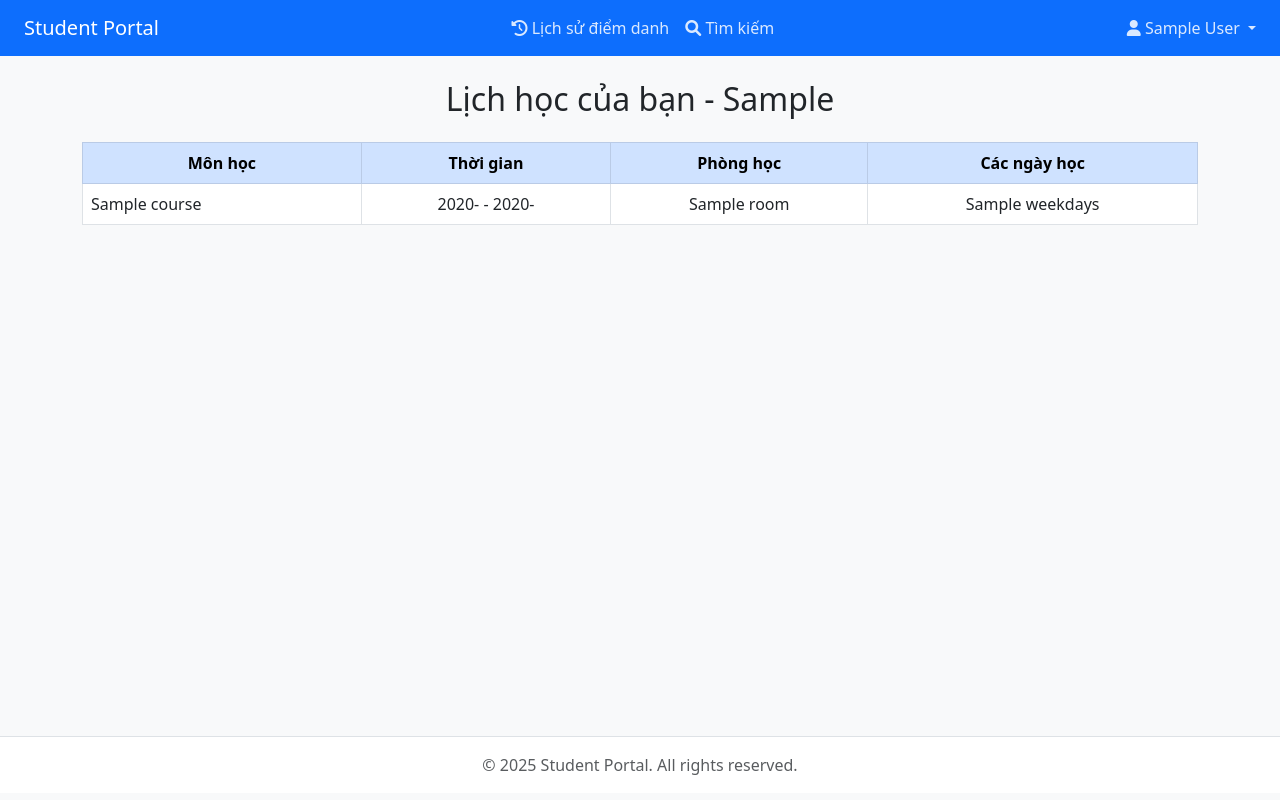
After one commit to bindut1/Student-Attendance, a Django app: template attendance/templates/student/schedule.html in a window 1280 px wide. The commit adds this page. Run offline with Django 5.2, Linux system fonts and the light colour scheme; the template is opened without the code that fills it: most values are stand-ins (such as "Sample title", 1, 10 or a date in 2020).

Commit message:
add schedule for student

```diff
--- a/attendance/templates/base.html
+++ b/attendance/templates/base.html
@@ -25,7 +25,7 @@
     <div class="container-fluid px-4">
         <a class="navbar-brand" href="#">Student Portal</a>
         <div class="d-flex">
-            <a href="#" class="nav-link me-3"><i class="fas fa-calendar"></i> Lịch học</a>
+
             <a href="#" class="nav-link me-3"><i class="fas fa-history"></i> Lịch sử điểm danh</a>
             <a href="{% url 'student_search' %}" class="nav-link me-3"><i class="fas fa-search"></i> Tìm kiếm</a>
         </div>
--- /dev/null
+++ b/attendance/templates/student/schedule.html
@@ -0,0 +1,39 @@
+{% extends 'base.html' %}
+
+{% block content %}
+<div class="container py-4">
+    <h2 class="mb-4 text-center">Lịch học của bạn - {{ current_day }}</h2>
+
+    {% if courses_today %}
+        <div class="table-responsive">
+            <table class="table table-bordered table-hover">
+                <thead class="table-primary">
+                    <tr class="text-center">
+                        <th>Môn học</th>
+                        <th>Thời gian</th>
+                        <th>Phòng học</th>
+                        <th>Các ngày học</th>
+                    </tr>
+                </thead>
+                <tbody>
+                    {% for course in courses_today %}
+                    <tr>
+                        <td>{{ course.course_name }}</td>
+                        <td class="text-center">
+                            {{ course.start_time|slice:":5" }} -
+                            {{ course.end_time|slice:":5" }}
+                        </td>
+                        <td class="text-center">{{ course.room }}</td>
+                        <td class="text-center">{{ course.weekdays }}</td>
+                    </tr>
+                    {% endfor %}
+                </tbody>
+            </table>
+        </div>
+    {% else %}
+        <div class="alert alert-warning text-center" role="alert">
+            Hôm nay không có lịch học.
+        </div>
+    {% endif %}
+</div>
+{% endblock %}
--- a/attendance/urls.py
+++ b/attendance/urls.py
@@ -6,5 +6,6 @@ urlpatterns = [
     path('student/info/', student_views.student_info, name='student_info'),
     path('student/edit/<str:account_id>/', student_views.student_edit, name='student_edit'),
     path('student/search/', student_views.student_search, name='student_search'),
+    path('student/<str:account_id>/schedule/', student_views.student_schedule, name='student_schedule'),
     path('teacher/dashboard/', teacher_views.teacher_dashboard, name='teacher_dashboard'),
 ]
```
Also changed, not shown: attendance/views/student_views.py (+37 -3 lines).
